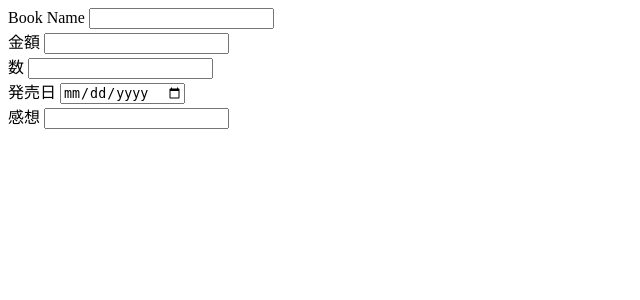
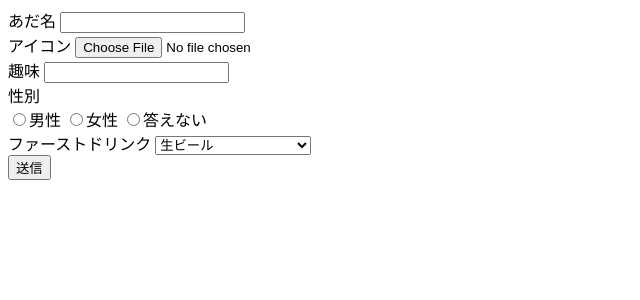
Before and after one commit to yokokada/tressaillir, a Laravel app: page /create in a window 1280 px wide. Shown: the top 300 px of the page, without its empty margins (0-640 px from the left). Run offline with Laravel 10, Linux system fonts and the light colour scheme.

Commit message:
登録画面更新１

```diff
--- a/tressaillir_app/resources/views/create.blade.php
+++ b/tressaillir_app/resources/views/create.blade.php
@@ -6,49 +6,72 @@
     <title>Document</title>
 </head>
 <body>
-<form action="{{ url('books') }}" method="POST" class="w-full max-w-lg">
+<form action="{{ url('members') }}" method="POST" class="">
                 @csrf
-                  <div class="flex flex-col px-2 py-2">
+                  <div class="">
                    <!-- カラム１ -->
-                    <div class="w-full md:w-1/1 px-3 mb-2 md:mb-0">
-                      <label class="block uppercase tracking-wide text-gray-700 text-xs font-bold mb-2">
-                       Book Name
+                    <div class="">
+                      <label class="nickname">
+                       あだ名
                       </label>
-                      <input name="item_name" class="appearance-none block w-full text-gray-700 border border-red-500 rounded py-3 px-4 mb-3 leading-tight focus:outline-none focus:bg-white" type="text" placeholder="">
+                      <input name="" class="" type="text" placeholder="">
                     </div>
                     <!-- カラム２ -->
-                    <div class="w-full md:w-1/1 px-3">
-                      <label class="block uppercase tracking-wide text-gray-700 text-xs font-bold mb-2">
-                        金額
+                    <div class="">
+                      <label class="">
+                        アイコン
                       </label>
-                      <input name="item_amount" class="appearance-none block w-full text-gray-700 border border-gray-200 rounded py-3 px-4 leading-tight focus:outline-none focus:bg-white focus:border-gray-500" type="text" placeholder="">
+                      <input type="file" name="icon" accept="image/*">
                     </div>
-                    <!-- カラム３ -->
-                    <div class="w-full md:w-1/1 px-3 mb-2 md:mb-0">
-                      <label class="block uppercase tracking-wide text-gray-700 text-xs font-bold mb-2">
-                        数
+                    <!-- カラム4 -->
+                    <div class="">
+                      <label class="">
+                        趣味
                       </label>
-                      <input name="item_number" class="appearance-none block w-full text-gray-700 border border-gray-200 rounded py-3 px-4 leading-tight focus:outline-none focus:bg-white focus:border-gray-500" type="text" placeholder="">
+                      <input name="hobby" class="" type="text" placeholder="">
                     </div>
-                    <!-- カラム４ -->
-                    <div class="w-full md:w-1/1 px-3 mb-6 md:mb-0">
-                      <label class="block uppercase tracking-wide text-gray-700 text-xs font-bold mb-2">
-                        発売日
+                    <!-- カラム4-->
+                    <div class="">
+                      <label class="">
+                        性別
+                        <div class=“”>
+                            <span class=““”></span>
+                            <div>
+                                <label for="">
+                                <input type="radio" name="sex" value="0">男性
+                                </label>
+                                <label for="">
+                                <input type="radio" name="sex" value="1">女性
+                                </label>
+                                <label for="">
+                                <input type="radio" name="sex" value="2">答えない
+                                </label>
+                            </div>
+                        </div>
+                    </div>
+                    <!-- カラム5 -->
+                    <div class="">
+                      <label class="">
+                        ファーストドリンク
                       </label>
-                      <input name="published" type="date" class="appearance-none block w-full text-gray-700 border border-gray-200 rounded py-3 px-4 leading-tight focus:outline-none focus:bg-white focus:border-gray-500">
+                      <select name=“firstdrink” id=“”>
+                            <option value=“0“>生ビール</option>
+                            <option value=“1“>瓶ビール</option>
+                            <option value=“2“>ノンアルコールビール</option>
+                            <option value=“3“>ハイボール</option>
+                            <option value=“4“>レモンサワー</option>
+                            <option value=“5“>ウーロンハイ</option>
+                            <option value=“6“>緑茶ハイ</option>
+                            <option value=“7“>烏龍茶</option>
+                            <option value=“8“>コーラ</option>
+                            <option value=“9“>ジンジャーエール</option>
+                            <option value=“10“>その他</option>
+                        </select>
                     </div>
-                    <!-- カラム３ -->
-                    <div class="w-full md:w-1/1 px-3 mb-2 md:mb-0">
-                      <label class="block uppercase tracking-wide text-gray-700 text-xs font-bold mb-2">
-                        感想
-                      </label>
-                      <input name="user_text" class="appearance-none block w-full text-gray-700 border border-gray-200 rounded py-3 px-4 leading-tight focus:outline-none focus:bg-white focus:border-gray-500" type="text" placeholder="">
-                    </div>
-                  </div>
-                  <!-- カラム５ -->
-                  <div class="flex flex-col">
-                      <div class="text-gray-700 text-center px-4 py-2 m-2">
-                             <x-button class="bg-blue-500 rounded-lg">送信</x-button>
+                  <!-- 送信ボタン -->
+                  <div class="">
+                      <div class="">
+                             <button class="" type="submit">送信</button>
                       </div>
                    </div>
             </form>
```
